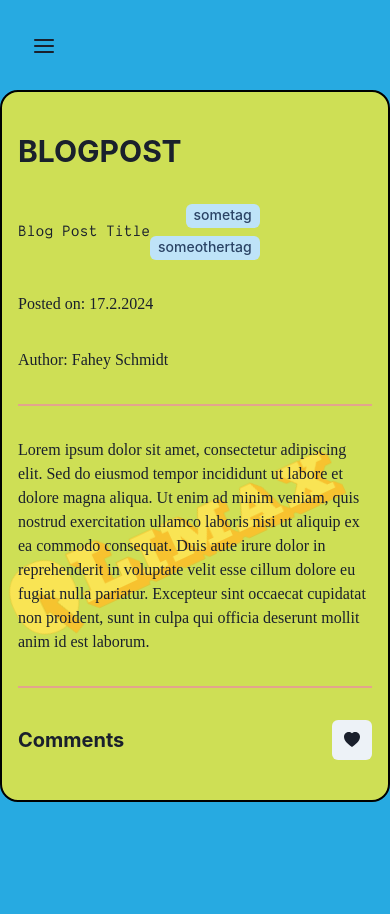
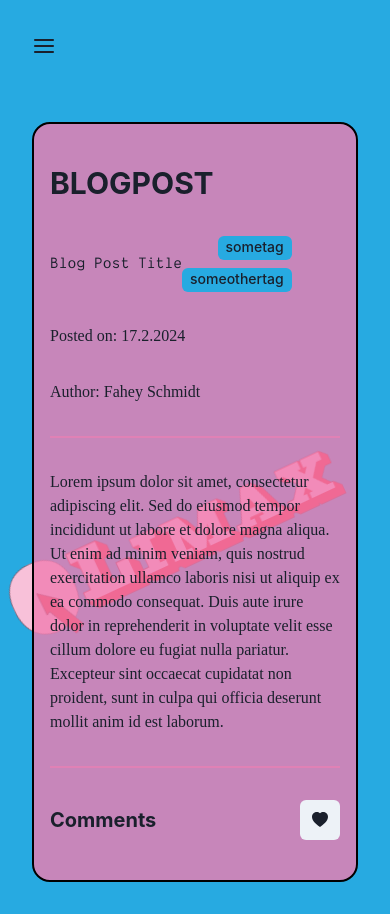
Before and after one commit to RauliYoung/QLimax, a Next.js app: page /blog/1 in a window 390 px wide. Before the commit the page ends 844 px from the top, so only its background shows below. Built offline with nearby package versions, Linux system fonts and the light colour scheme; a web font is replaced by a local one.

Commit message:
responsiveness and colers

```diff
--- a/src/app/blog/[slug]/page.tsx
+++ b/src/app/blog/[slug]/page.tsx
@@ -12,9 +12,9 @@ import {
   Flex,
   Tag,
   Stack,
+  useColorMode,
 } from '@chakra-ui/react';
 import {fetchData} from '@/app/lib/fetchTestData';
-
 import {BsHeartFill} from 'react-icons/bs';
 
 import {Post} from '../../../../types';
@@ -63,11 +63,15 @@ const BlogPostPage: React.FC = () => {
   //     setComment('');
   //   }, 1000);
   // };
+  //rgba(39, 170, 225, 1)
+  //rgba(241, 125, 177, 0.8)
+  // const buttonBg = useColorModeValue('qlimax.bg-blue', 'qlimax.bg-blue');
+  // const textColor = useColorModeValue('qlimax.bg-yellow', 'qlimax.bg-yellow');
 
   return (
     <Container
       py={10}
-      bg="rgba(249, 237, 50, 0.8)"
+      bg="rgba(241, 125, 177, 0.8)"
       borderRadius={18}
       border="solid 2px black"
     >
@@ -76,8 +80,8 @@ const BlogPostPage: React.FC = () => {
         <Flex alignItems="center" justifyContent="space-between">
           <h1>Blog Post Title</h1>
           <Stack alignItems="flex-end">
-            <Tag colorScheme="blue">sometag</Tag>
-            <Tag colorScheme="blue">someothertag</Tag>
+            <Tag bg={'qlimax.bg-blue'}>sometag</Tag>
+            <Tag bg={'qlimax.bg-blue'}>someothertag</Tag>
           </Stack>
         </Flex>
         <p>Posted on: {date}</p>
--- a/src/app/layout.tsx
+++ b/src/app/layout.tsx
@@ -6,7 +6,7 @@ import NavBar from './components/navbar/navbar';
 import client from './apolloClient';
 import {ApolloProvider} from '@apollo/client';
 import logo from '../../public/qlimax2.svg';
-import {Image} from '@chakra-ui/react';
+import {Image, Flex} from '@chakra-ui/react';
 
 const Overpass = Overpass_Mono({
   subsets: ['latin'],
@@ -39,7 +39,9 @@ export default function RootLayout({
             zIndex={-1}
             transform="rotate(-25deg)"
           />
-          <ApolloProvider client={client}>{children}</ApolloProvider>
+          <Flex direction="column" m={{base: '2rem', lg: '1rem'}}>
+            <ApolloProvider client={client}>{children}</ApolloProvider>
+          </Flex>
         </Providers>
       </body>
     </html>
--- a/src/app/page.tsx
+++ b/src/app/page.tsx
@@ -26,7 +26,7 @@ export default function Home() {
               Our top blogs
             </Heading>
           </Flex>
-          <Flex maxW="100%" justifyContent="center" m={{base: '2rem'}}>
+          <Flex maxW="100%" justifyContent="center">
             <Grid
               as="section"
               gridTemplateColumns={{base: '1fr', lg: 'repeat(3, 1fr)'}}
--- a/themes/theme.ts
+++ b/themes/theme.ts
@@ -3,7 +3,7 @@ import {StyleFunctionProps, theme as chakraTheme} from '@chakra-ui/react';
 import {extendTheme} from '@chakra-ui/react';
 import {url} from 'inspector';
 import bgImage from '../public/GroupBg.svg';
-import { mode } from '@chakra-ui/theme-tools';
+import {mode} from '@chakra-ui/theme-tools';
 
 const sizes = {
   sizes: {
@@ -47,22 +47,22 @@ const styles = {
       // sets a custom bg color for dark mode only
       bg: mode(
         // light mode value retrieved from theme
-        "#27AAE1",
+        '#27AAE1',
         // your custom value for dark mode
-        '#252C32',
+        '#252C32'
       )(props),
     },
   }),
-}
+};
 
 const colors = {
-  qlimax:{
-    "bg-blue": "#27AAE1",
-    "bg-pink": "#F17DB1",
-    "bg-yellow": "#F9ED32",
-    "text-black": "#000000",
-  }
-}
-export const customTheme = extendTheme({styles, sizes, breakpoints,colors});
+  qlimax: {
+    'bg-blue': '#27AAE1',
+    'bg-pink': '#F17DB1',
+    'bg-yellow': '#F9ED32',
+    'text-black': '#000000',
+  },
+};
+export const customTheme = extendTheme({styles, sizes, breakpoints, colors});
 
 export default customTheme;
```
Also changed, not shown: src/app/components/blog/CommentSection.tsx (+7 -7 lines).
